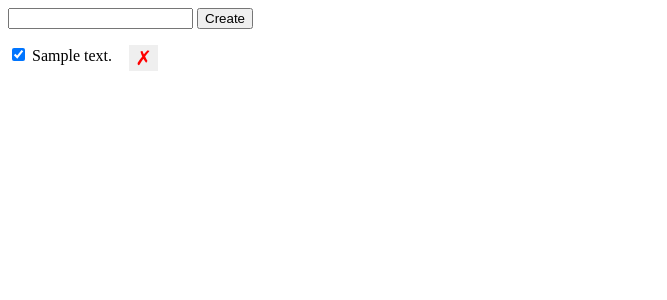
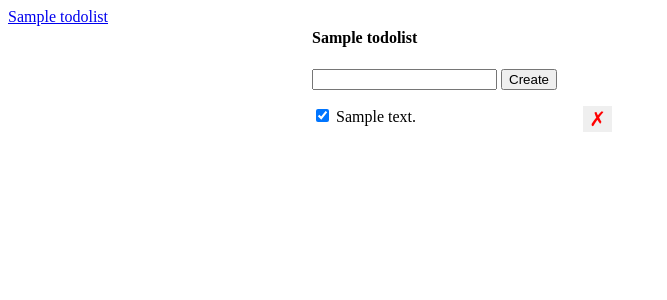
Before and after one commit to izhurba/FS-Todoapp, a Flask app: template templates/index.html in a window 1280 px wide. Shown: the top 300 px of the page, without its empty margins (0-667 px from the left). Run offline with Flask 2, Linux system fonts and the light colour scheme; the template is opened without the code that fills it: values that come from a table or form of the project are taken from there, others are empty; tables that the repository leaves empty hold one stand-in row (values such as "Sample post"); parts of the project's set-up code (start-up, migrations or seed data) failed here and were passed over.

Commit message:
Added todolists that hold todo items, as well as the model view of them

```diff
--- a/app.py
+++ b/app.py
@@ -15,11 +15,21 @@ class Todo(db.Model):
   id = db.Column(db.Integer, primary_key=True)
   description = db.Column(db.String(), nullable=False)
   completed = db.Column(db.Boolean, nullable=False, default=False)
+  list_id = db.Column(db.Integer, db.ForeignKey('todolist.id'), nullable=False)
 
   def __repr__(self):
     return f'<Todo {self.id} {self.description}>'
 
 db.create_all()
+
+class Todolist(db.Model):
+  __tablename__ = 'todolist'
+  id = db.Column(db.Integer, primary_key=True)
+  name = db.Column(db.String(), nullable=False)
+  todos = db.relationship('Todo', backref='list', lazy=True)
+
+  def __repr__(self):
+    return f'<TodoList {self.id} {self.name}>'
 
 @app.route('/todos/create', methods=['POST'])
 def create_todo():
@@ -66,10 +76,16 @@ def delete_todo(todo_id):
     db.session.close()
     return jsonify({ 'success': True })
 
+
+@app.route('/lists/<list_id>')
+def get_list_todos(list_id):
+  return render_template('index.html', lists = Todolist.query.all(),
+  active_list = Todolist.query.get(list_id),
+   todos=Todo.query.filter_by(list_id=list_id).order_by('id').all())
+
 @app.route('/')
 def index():
-  return render_template('index.html', data=Todo.query.order_by('id').all())
-
+  return redirect(url_for('get_list_todos', list_id=1))
 
 if __name__ == '__main__':
     app.debug = True
--- a/templates/index.html
+++ b/templates/index.html
@@ -9,7 +9,7 @@
         list-style: none;
         padding:0;
         margin: 0;
-        width: 150px;
+        width: 300px;
       }
       li {
         clear: both;
@@ -23,22 +23,40 @@
         cursor: pointer;
         font-size: 20px;
       }
+      .lists-wrapper, .todos-wrapper {
+        display: inline-block;
+        vertical-align: top;
+      }
 
     </style>
   </head>
   <body>
+    <div class="lists-wrapper">
+    <ul id="lists">
+      {% for list in lists %}
+      <li>
+        <a href="/lists/{{ list.id }}">
+          {{ list.name }}
+        </a>
+      </li>
+      {% endfor %}
+    </ul>
+  </div>
+  <div class="todos-wrapper">
+    <h4>{{ active_list.name }}</h4>
     <form id="form">
       <input type="text" name="description" id="description" />
       <input type="submit" value="Create" />
     </form>
     <div class="hidden" id="error"> Something went wrong! </div>
     <ul id="todos">
-      {% for d in data %}
-      <li><input class="check-completed" data-id="{{ d.id}}" type="checkbox" {% if d.completed %} checked {% endif %} /> {{d.description }}
-      <button class="delete-button" data-id="{{ d.id }}">&cross;</button>
+      {% for todo in todos %}
+      <li><input class="check-completed" data-id="{{ todo.id}}" type="checkbox" {% if todo.completed %} checked {% endif %} /> {{todo.description }}
+      <button class="delete-button" data-id="{{ todo.id }}">&cross;</button>
       </li>
       {% endfor %}
     </ul>
+  </div>
     <script>
       const checkboxes = document.querySelectorAll('.check-completed');
       for (let i = 0; i < checkboxes.length; i++) {
@@ -95,7 +113,7 @@
       btn.onclick = function(e) {
         const todoId = e.target.dataset['id'];
           fetch('/todos/' + todoId, {
-            method: 'DELETE'
+            method: 'DELETE',
           });
     }
   }
```
Also changed, not shown: migrations/versions/a26b79fbe791_.py (added, +36 -0 lines), migrations/versions/e70d6f69d510_.py (added, +36 -0 lines).
